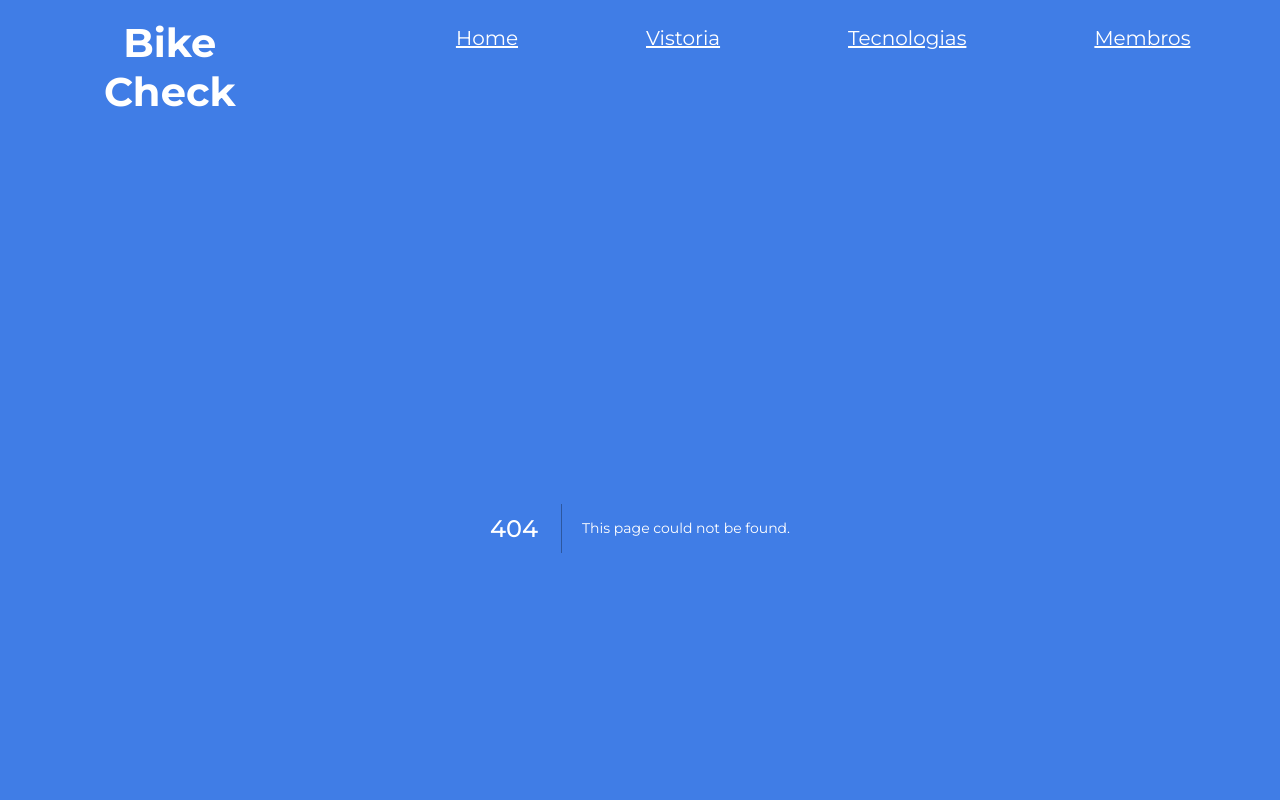
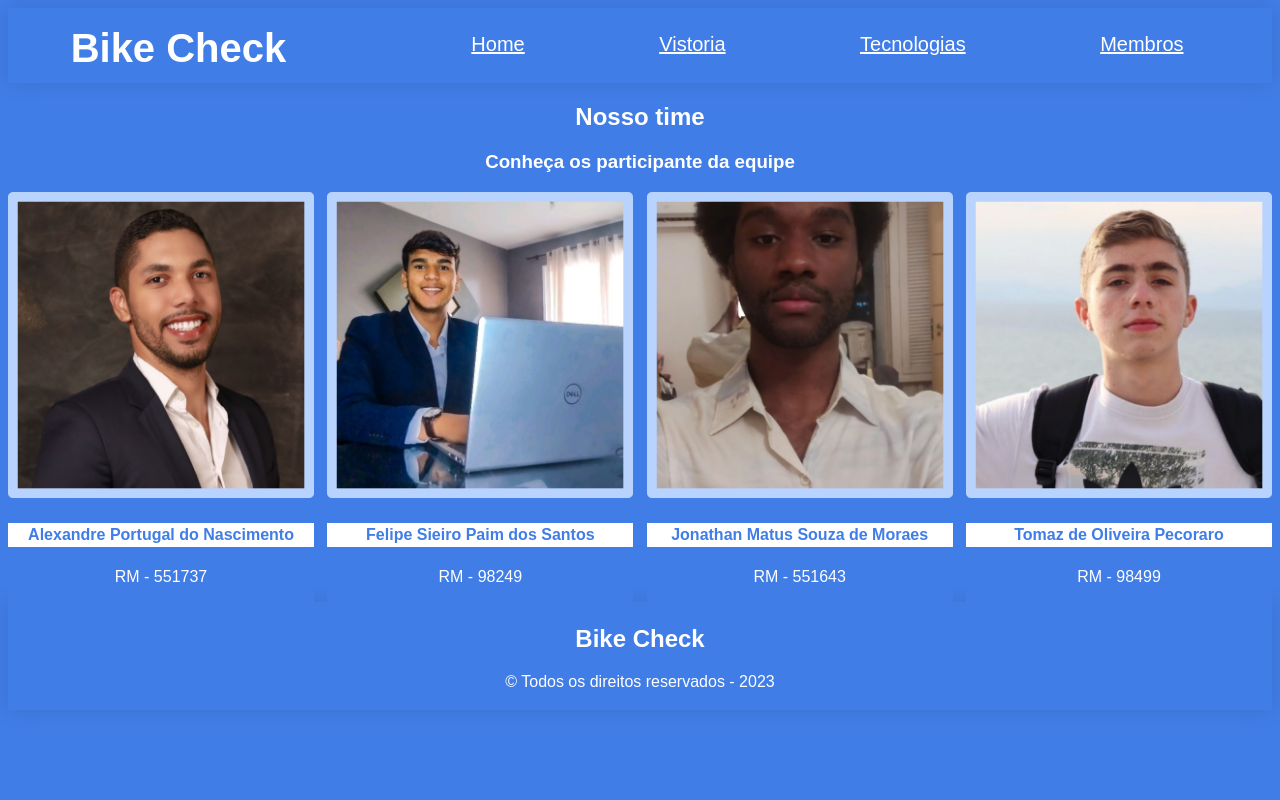
Before and after one commit to TomazPecoraro/Sprint4-RWD, a Next.js app: page /Membros/membros in a window 1280 px wide. Before the commit this address had no page. Shown: the top 800 px of the page. Built offline with nearby package versions, Linux system fonts and the light colour scheme.

Commit message:
Pagina de membros ok

```diff
--- /dev/null
+++ b/src/pages/Membros/membros.jsx
@@ -0,0 +1,44 @@
+import '../../app/globals.css'
+import Image from 'next/image';
+import Header from '../../components/Cabecalho/cabecalho';
+import Rodape from '../../components/Rodape/rodape';
+import styles from './membros.module.css'
+
+export default function Membros() {
+  return (
+    <div>
+      <header>
+        <Header/>
+      </header>
+      <main>
+        <h2>Nosso time</h2>
+        <h3>Conheça os participante da equipe</h3>
+        <section className={styles.membros}>
+          <article>
+            <Image src="/03.png" width={306}height={306}/>
+            <h4 className={styles.fundobranco}>Alexandre Portugal do Nascimento</h4>
+            <p>RM - 551737</p>
+          </article>
+          <article>
+              <Image src="/04.png" width={306}height={306}/>
+              <h4 className={styles.fundobranco}>Felipe Sieiro Paim dos Santos</h4>
+              <p>RM - 98249</p>
+          </article>
+          <article>
+              <Image src="/05.png" width={306}height={306}/>
+              <h4 className={styles.fundobranco}>Jonathan Matus Souza de Moraes</h4>
+              <p>RM - 551643</p>
+          </article>
+          <article>
+              <Image src="/06.png" width={306}height={306}/>
+              <h4 className={styles.fundobranco}>Tomaz de Oliveira Pecoraro</h4>
+              <p>RM - 98499</p>
+          </article>
+        </section>
+      </main>
+      <footer>
+        <Rodape/>
+      </footer>
+    </div>
+  );
+};
--- /dev/null
+++ b/src/pages/Membros/membros.module.css
@@ -0,0 +1,11 @@
+.membros {
+    display: flex;
+    flex-direction: row;
+    justify-content: space-between;
+}
+
+.fundobranco {
+    color: #407DE6;
+    background-color: white;
+    padding: 1%;
+}
```
